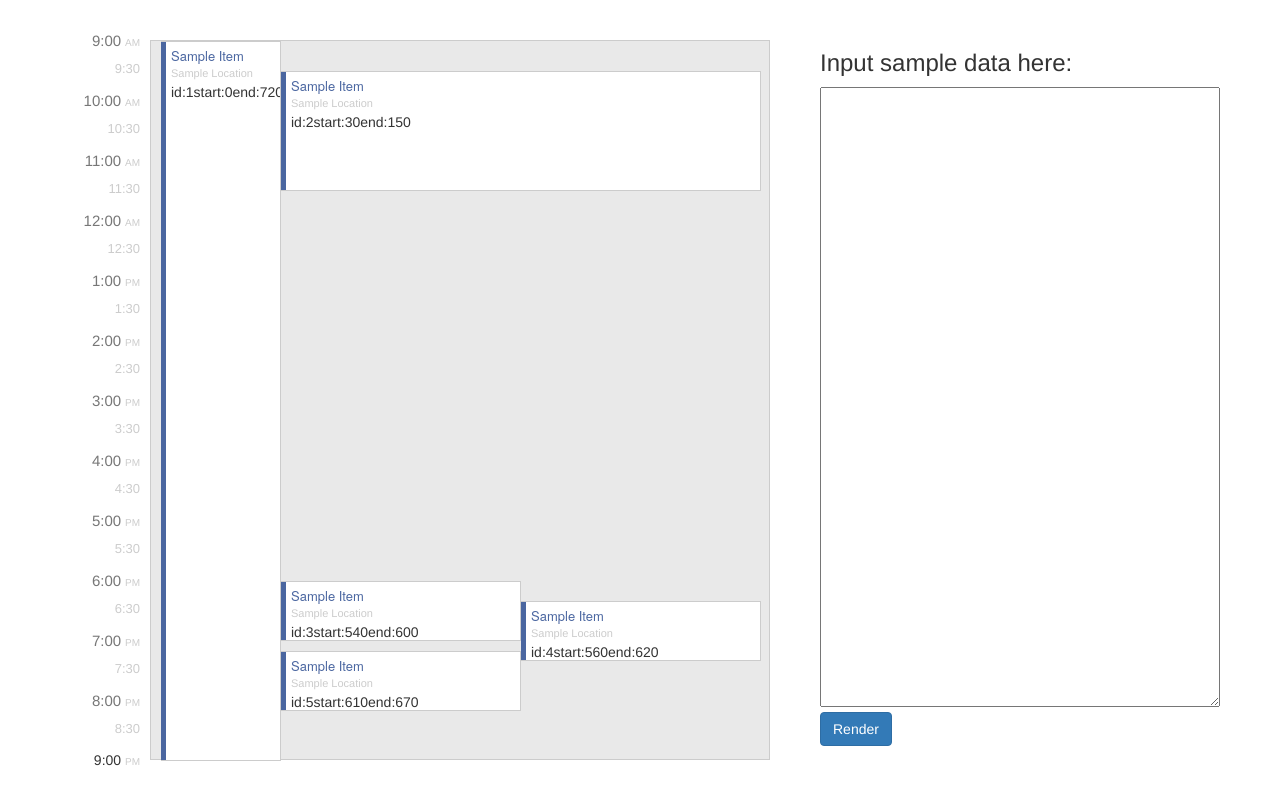
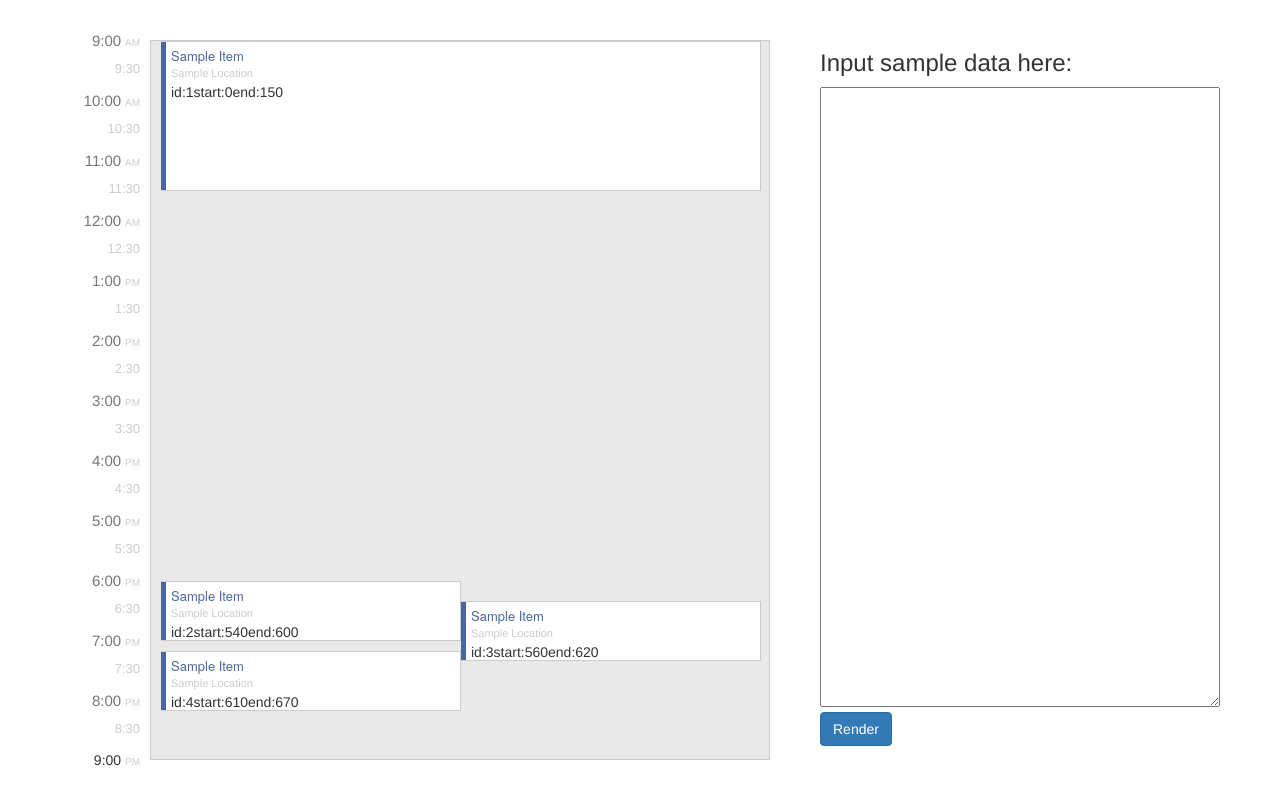
Before and after one commit to ipiyer/calendar, a website with bundled scripts: page index.html in a window 1280 px wide. Shown: the part 44-834 px from the top of the page. Built offline with nearby package versions, Linux system fonts and the light colour scheme.

Commit message:
Adding window.layOutDay global method.

```diff
--- a/index.html
+++ b/index.html
@@ -97,14 +97,6 @@
       <li>9:00 <span class="meridiem">PM</li></span>
     </ul>
     <div id="events-list">
-      <div class="events">
-        <div class="event">
-          <div class="wrap">
-            <div class="title">Sample Item</div>
-            <div class="location">Sample Location</div>
-          </div>
-        </div>
-      </div>
     </div>
     <div id="intervals-input">
       <h3 class="title">Input sample data here:</h3>
--- a/js/calendar.js
+++ b/js/calendar.js
@@ -64,19 +64,7 @@ $(function() {
         }
     });
 
-    // var data = [{
-    //     "start": 0,
-    //     "end": 150
-    // }, {
-    //     "start": 540,
-    //     "end": 600
-    // }, {
-    //     "start": 560,
-    //     "end": 620
-    // }, {
-    //     "start": 610,
-    //     "end": 670
-    // }];
+
 
     var data = [{
         "id": 1,
@@ -139,5 +127,23 @@ $(function() {
     });
 
     var app = new appView();
-    app.getData(data);
+
+    window.layOutDay = function(events) {
+        app.getData(events);
+    }
+
+    window.layOutDay([{
+        "start": 0,
+        "end": 150
+    }, {
+        "start": 540,
+        "end": 600
+    }, {
+        "start": 560,
+        "end": 620
+    }, {
+        "start": 610,
+        "end": 670
+    }]);
+
 });
```
